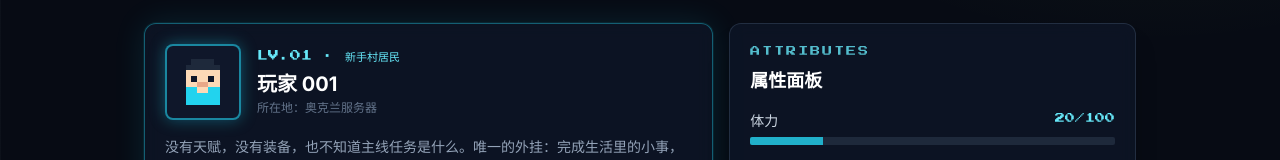
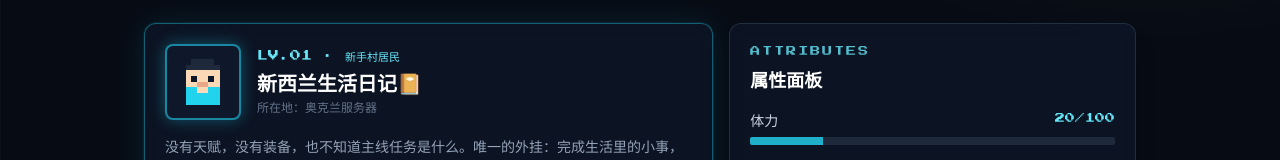
Before and after one commit to rexccc555/Jiaying-Hu, a Next.js app: page / in a window 1280 px wide. Shown: the part 312-472 px from the top of the page. Built offline with nearby package versions, Linux system fonts and the light colour scheme; no server answers; the database is empty.

Commit message:
Player name: 新西兰生活日记
Co-authored-by: Cursor <cursoragent@cursor.com>

```diff
--- a/src/data/game.ts
+++ b/src/data/game.ts
@@ -98,7 +98,7 @@ export type VoteOption = {
 
 export const player = {
   /** 你的名字 / 昵称 */
-  name: "玩家 001",
+  name: "新西兰生活日记📔",
   title: "新手村居民",
   server: "奥克兰服务器",
   /** 开服日期：用于计算「开服第 N 天」 */
```
